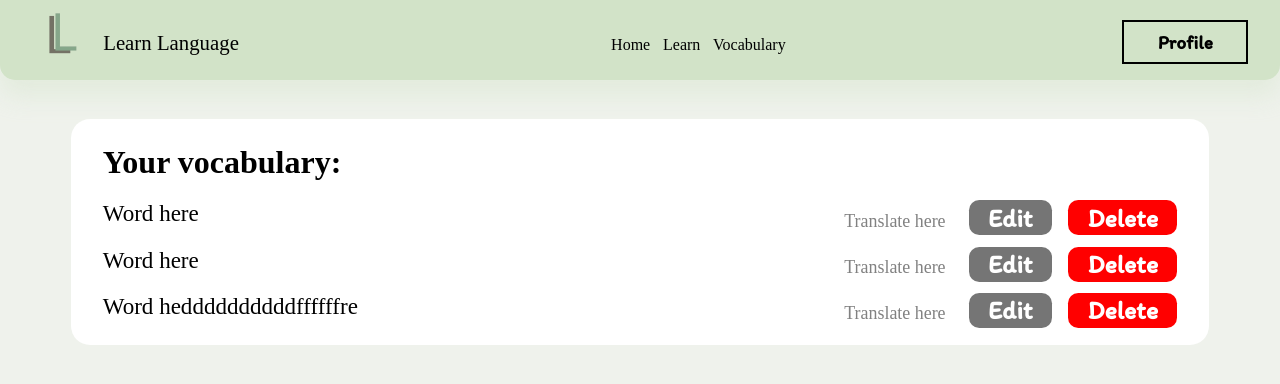
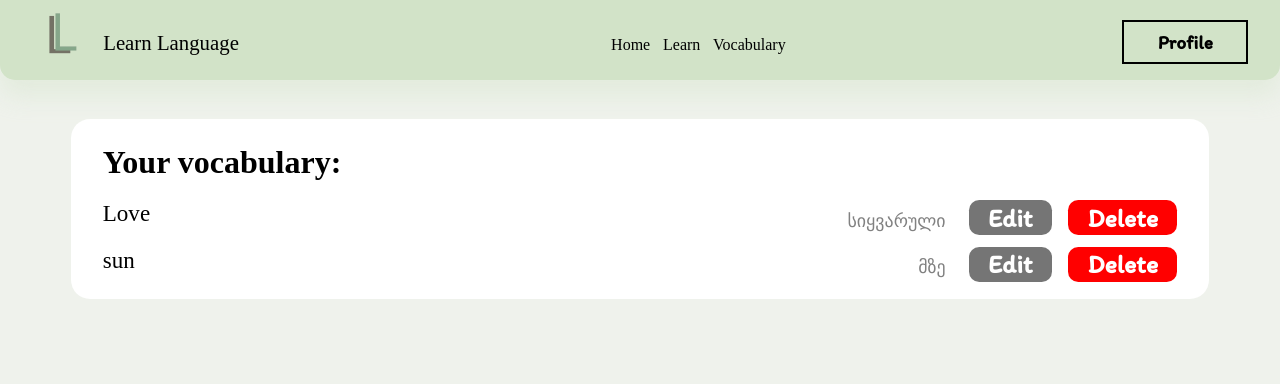
Before and after one commit to sabuka-dumbo/Learn-Language, a Django app: page /vocabulary/ in a window 1280 px wide. Shown: the top 384 px of the page. Run offline with Django 5.2, Linux system fonts and the light colour scheme; a user stored in the database is signed in; data comes from the database, SQL or seed files in the repository; some web fonts are replaced.

Commit message:
May 5, 2024, 11:54 AM

```diff
--- a/LearnLanguage/LL/templates/vocab.html
+++ b/LearnLanguage/LL/templates/vocab.html
@@ -21,41 +21,18 @@
     <div class="words-list">
         <h1 class="words-list-header">Your vocabulary:</h1>
 
-        <div class="word-list-list">
-            <h1 class="word-list-list-word">Word here</h1>
+        {% for word in words %}
+            <div class="word-list-list">
+                <h1 class="word-list-list-word">{{ word.word }}</h1>
 
-            <div class="word-list-list-buttons">
-                <h1 class="word-list-list-translation">Translate here</h1>
+                <div class="word-list-list-buttons">
+                    <h1 class="word-list-list-translation">{{ word.meaning }}</h1>
 
-                <button class="word-list-list-button2">Edit</button>
-                <button class="word-list-list-button1">Delete</button>
+                    <button class="word-list-list-button2">Edit</button>
+                    <button class="word-list-list-button1">Delete</button>
+                </div>
             </div>
-
-        </div>
-
-        <div class="word-list-list">
-            <h1 class="word-list-list-word">Word here</h1>
-
-            <div class="word-list-list-buttons">
-                <h1 class="word-list-list-translation">Translate here</h1>
-
-                <button class="word-list-list-button2">Edit</button>
-                <button class="word-list-list-button1">Delete</button>
-            </div>
-
-        </div>
-
-        <div class="word-list-list">
-            <h1 class="word-list-list-word">Word heddddddddddffffffre</h1>
-
-            <div class="word-list-list-buttons">
-                <h1 class="word-list-list-translation">Translate here</h1>
-
-                <button class="word-list-list-button2">Edit</button>
-                <button class="word-list-list-button1">Delete</button>
-            </div>
-
-        </div>
+        {% endfor %}
     </div>
 
     <div class="delete-confimation-div" style="display: none;">
--- a/LearnLanguage/LL/views.py
+++ b/LearnLanguage/LL/views.py
@@ -76,7 +76,11 @@ def word_test(request):
     return render(request, "test.html")
 
 def vocabulary(request):
-    return render(request, "vocab.html")
+    words = Word.objects.all().filter(user=request.user)
+
+    return render(request, "vocab.html", {
+        "words": words
+    })
 
 @csrf_exempt
 def add_word(request):
```
